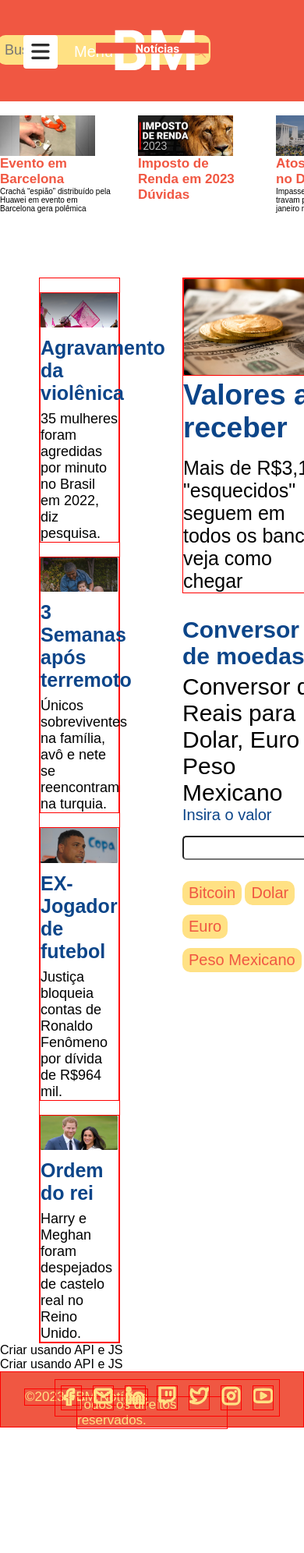
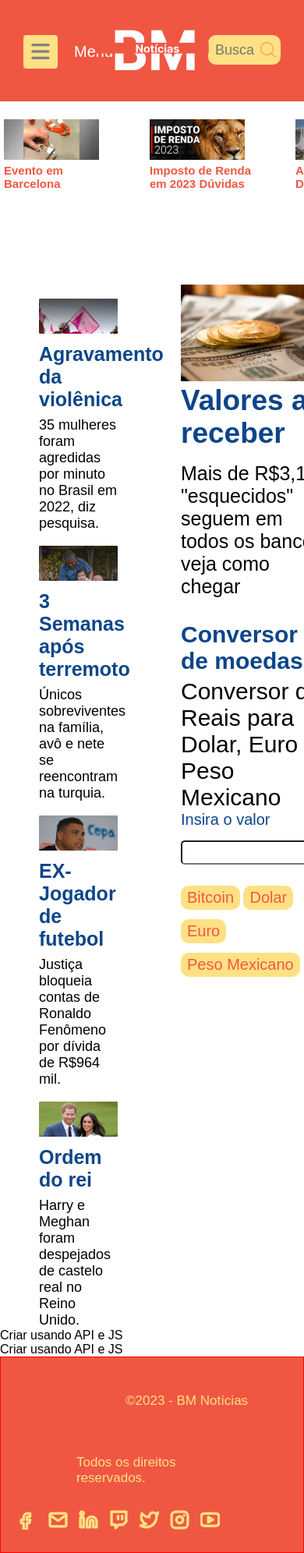
Before and after one commit to GleiziOliveira/Projeto, a plain HTML site: page index.html in a window 390 px wide. Shown: the top 1992 px of the page at 78% size. Before the commit the page ends 1833 px from the top, so only its background shows below. Drawn offline with Linux system fonts and the light colour scheme.

Commit message:
Ultima atualização do projeto!
...

```diff
--- a/style.css
+++ b/style.css
@@ -74,7 +74,7 @@ h3, p{
   padding: 2px;
   height: -1px;
   width: 110%;
-  background: #fff;
+  background: #FFE184;
   border: none;
   border-radius: 4px;
   padding: 8px;
@@ -82,8 +82,8 @@ h3, p{
 
 }
 
-.nav-button i{
-  color: #2C2C2C;
+.nav-button {
+  color: grey;
 }
 
 .overlay{
@@ -203,7 +203,7 @@ h3, p{
 .search-btn {
 
   width: 15px;
-  height: 40px;
+  height: 20px;
   cursor: default;
   display: flex;
   justify-content: center;
@@ -222,6 +222,26 @@ h3, p{
 .search-box:hover {
 
   opacity: 0.7;
+
+}
+
+@media (max-width: 950px) {
+
+  .search-box> .search-txt {
+
+  width: 60px;
+  padding: 1 0px;
+
+
+
+}
+
+.search-box {
+
+    right: 30px;
+}
+
+
 
 }
 
@@ -273,6 +293,28 @@ h3, p{
 
 }
 
+@media (max-width: 800px) {
+
+  .texto-slidebar{
+      opacity: 0;
+  }
+
+  .bred {
+
+      padding: 5px;
+
+  }
+
+  .titulo-slidebar{
+
+      padding: 5px;
+      font-size: 15px;
+      left: 50px;
+
+  }
+
+}
+
 
 /* Mostre apenas o slide ativo */
 .slidebar.ativo {
@@ -296,7 +338,7 @@ h3, p{
 
 .noticias{
 
-    border: solid 1px red;
+
     margin-top: 18px;
 
 }
@@ -310,7 +352,6 @@ h3, p{
 .noticias-container {
 
   width: 30%;
-  border: solid 1px red;
 
 }
 
@@ -337,12 +378,7 @@ h3, p{
 
 /************************* Config noticias maiores *************************/
 
-.noticias-2 {
 
-
-  border: solid 1px red;
-
-}
 
 .titulo-noticia-2{
 
@@ -360,7 +396,7 @@ margin-top: 16px;
 
 .imagem-noticia-2 {
 
-  border: solid 1px red;
+
   width: 99%;
 
 }
@@ -384,9 +420,14 @@ margin-top: 16px;
 
   position: relative;
   font-size: 17px;
-  border: solid 1px red;
   height: 70px;
   background: rgb(240,87,66);
+  border: 1px solid red;
+  flex-direction: column;
+  display: flex;
+  min-height: 250px;
+  width: 99,5%;
+
 
 
 }
@@ -403,17 +444,6 @@ margin-top: 16px;
 
 }
 
-.rodape-lado-direito {
-
-  border: solid 1px red;
-  position: absolute;
-  right: 30px;
-  top: 0;
-  margin-top: 9px;
-
-
-
-}
 
 .rodape-lado-direito li {
 
@@ -423,8 +453,6 @@ margin-top: 16px;
 
 .rede-social {
 
-
-  border: solid 1px red;
   margin: 7px;
 
 }
@@ -441,12 +469,22 @@ margin-top: 16px;
 
 }
 
+.rodape-lado-direito {
+
+  position: absolute;
+  right: 30px;
+  top: 100px;
+  margin-top: 9px;
+
+
+
+}
+
 .rodape-central {
 
   color: rgb(255,225,132);
-  border: solid 1px red;
   position: absolute;
-  top: 15%;
+  top: 42%;
   left: 50%;
   transform: translate(-50%, 50%);
 
@@ -460,19 +498,69 @@ margin-top: 16px;
 
 
     color: rgb(255,225,132);
-    border: solid 1px red;
     position: absolute;
     left: 30px;
-    top: 0;
+    top: 100px;
     margin-top: 21px;
 
 
 
 }
 
+@media (max-width: 860px){
+
+  .rodape-lado-direito {
+
+      top: 180px;
+      right: 280px;
+  }
+
+  .rodape-esquerdo {
+
+      top: 25px;
+      left: 350px;
+  }
+
+}
+
+
+@media (max-width: 700px){
+
+  .rodape-lado-direito {
+
+      top: 180px;
+      right: 210px;
+  }
+
+  .rodape-esquerdo {
+
+      top: 25px;
+      left: 260px;
+  }
+
+}
+
 .ptx{
   color:#FFE184 ;
 }
+
+@media (max-width: 500px) {
+
+  .rodape-lado-direito {
+
+      top: 180px;
+      right: 100px;
+  }
+
+  .rodape-esquerdo {
+
+      top: 25px;
+      left: 160px;
+  }
+
+}
+
+
 
 /************************* FIM DO FOOTER *************************/
 
@@ -556,7 +644,6 @@ h2 {
   height: 130px;
   left: 10px;
   top: 357px;
-
   font-family: 'Inter';
   font-style: normal;
   font-weight: 500;
@@ -588,7 +675,7 @@ h2 {
   grid-template-columns: repeat(2, 1fr);
   grid-template-rows: repeat(5, auto);
   grid-gap: 20px;
-  width: 100%;
+  width: 99,5%;
   margin: 10px;
 }
 
@@ -604,6 +691,7 @@ h2 {
 .economia10 {
   display: flex;
   align-items: center;
+  width: 80%;
 }
 
 .economia-img {
@@ -614,14 +702,32 @@ h2 {
 
 .text-eco {
   margin-left: 10px;
-  font-size: 16px;
+  font-size: 15px;
   word-wrap: break-word;
 }
 
 .text-eco{
-  font-size: 18px;
+  font-size: 17px;
 }
 
 a{
   text-decoration: none;
 }
+
+@media (max-width: 600px) {
+
+    .list-noticias {
+      display: flex;
+      flex-direction: column;
+
+    }
+}
+
+
+/************************************************************ */
+
+.fofocas-mundo {
+
+    padding: 10px;
+    margin-left: 10px ;
+}
```
